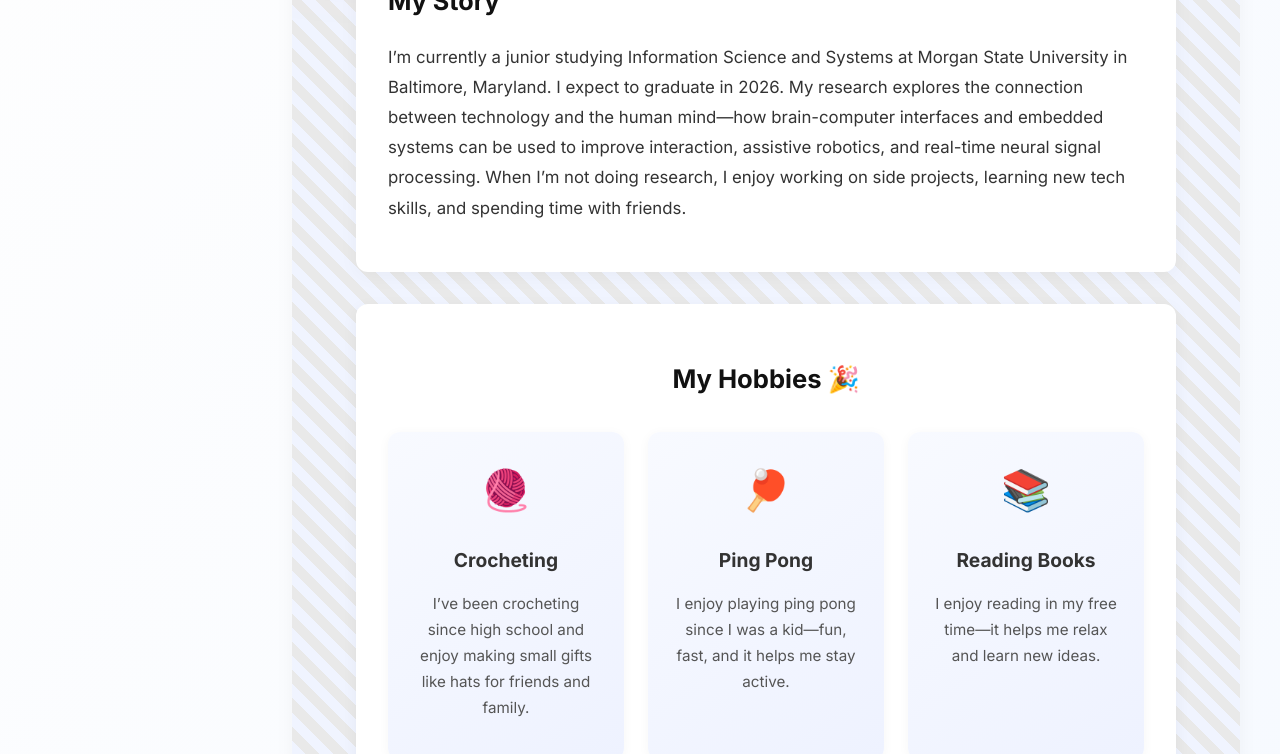
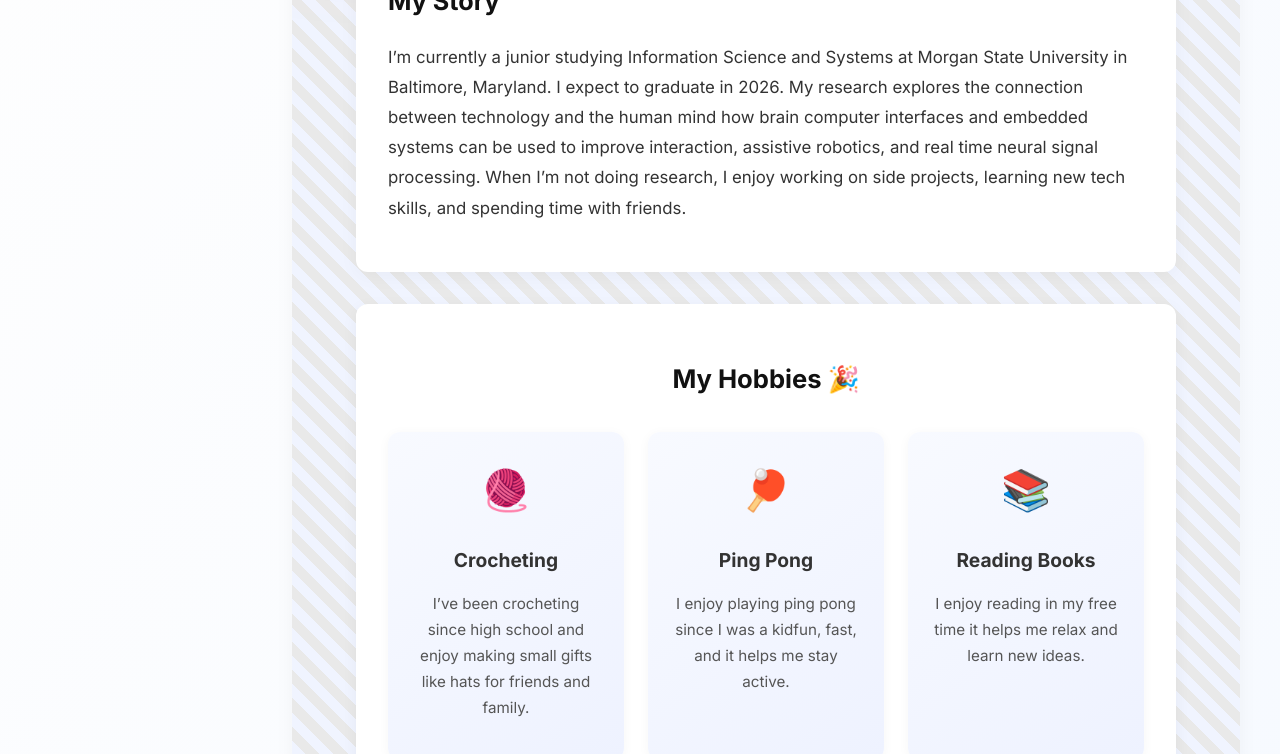
Before and after one commit to Ato-2025/Ato-2025.github.io, a Jekyll site: the page built from pages/about-me.md, in a window 1280 px wide. Shown: the part 411-1165 px from the top of the page. Built offline with Jekyll 4.4.1, drawn with Linux system fonts in a browser that asks for light colours.

Commit message:
Update about-me.md

```diff
--- a/pages/about-me.md
+++ b/pages/about-me.md
@@ -9,7 +9,7 @@ about:
   image: assets/images/Ato Bhatta.JPG
   linkedin: https://www.linkedin.com/in/ato-bhatta-4b8274332/
   bio: |
-    I’m currently a junior studying Information Science and Systems at Morgan State University in Baltimore, Maryland. I expect to graduate in 2026. My research explores the connection between technology and the human mind—how brain-computer interfaces and embedded systems can be used to improve interaction, assistive robotics, and real-time neural signal processing. When I’m not doing research, I enjoy working on side projects, learning new tech skills, and spending time with friends.
+    I’m currently a junior studying Information Science and Systems at Morgan State University in Baltimore, Maryland. I expect to graduate in 2026. My research explores the connection between technology and the human mind how brain computer interfaces and embedded systems can be used to improve interaction, assistive robotics, and real time neural signal processing. When I’m not doing research, I enjoy working on side projects, learning new tech skills, and spending time with friends.
 
   hobbies:
     - icon: 🧶
@@ -17,10 +17,10 @@ about:
       description: I’ve been crocheting since high school and enjoy making small gifts like hats for friends and family.
     - icon: 🏓
       title: Ping Pong
-      description: I enjoy playing ping pong since I was a kid—fun, fast, and it helps me stay active.
+      description: I enjoy playing ping pong since I was a kidfun, fast, and it helps me stay active.
     - icon: 📚
       title: Reading Books
-      description: I enjoy reading in my free time—it helps me relax and learn new ideas.
+      description: I enjoy reading in my free time it helps me relax and learn new ideas.
 
   gallery:
     - image: /assets/images/crochet.jpg
```
Also changed, not shown: other parts of pages/about-me.md (+2 -2 lines).
